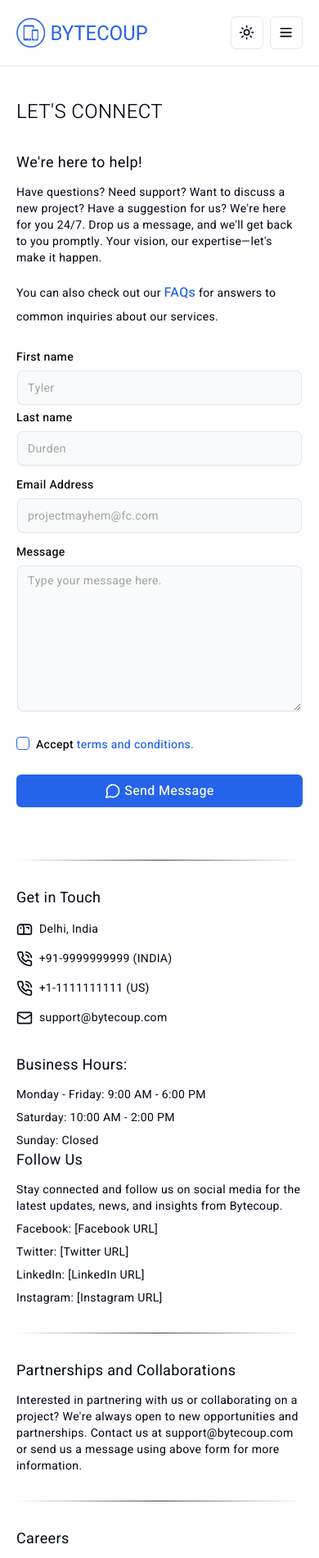
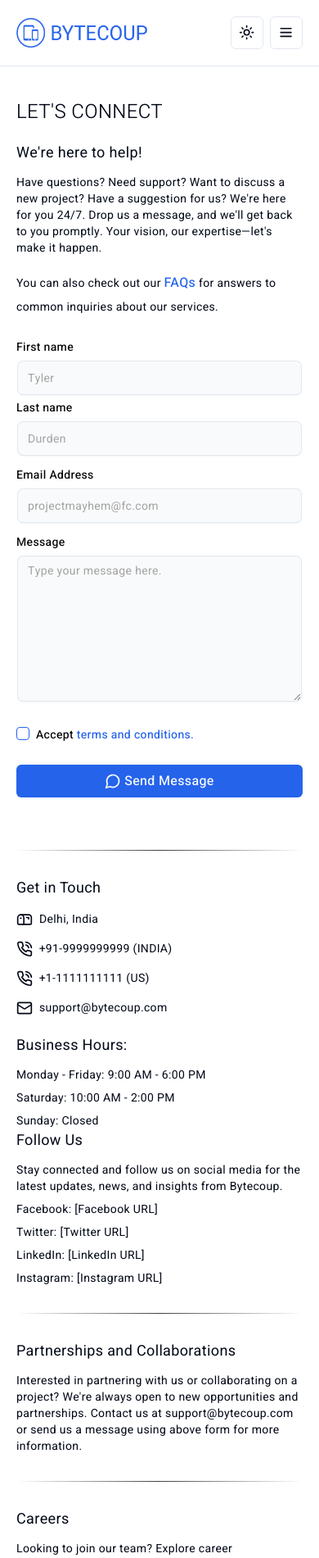
Before and after one commit to mabhi1/bytecoup, a Next.js app: page /contact in a window 390 px wide. Shown: the top 1901 px of the page at 82% size. Built offline with nearby package versions, Linux system fonts and the light colour scheme.

Commit message:
fix: contact page margin

```diff
--- a/app/contact/page.tsx
+++ b/app/contact/page.tsx
@@ -8,7 +8,7 @@ export default function ContactUs() {
   return (
     <MotionDiv direction="btot" className="py-10 md:py-16">
       <div className="text-2xl md:text-3xl font-light uppercase">Let&apos;s Connect</div>
-      <div className="text-lg md:text-xl md:font-light mt-8">We&apos;re here to help!</div>
+      <div className="text-lg md:text-xl md:font-light mt-5 md:mt-8">We&apos;re here to help!</div>
       <p className="mt-3">
         Have questions? Need support? Want to discuss a new project? Have a suggestion for us? We&apos;re here for you
         24/7. Drop us a message, and we&apos;ll get back to you promptly. Your vision, our expertise—let&apos;s make it
@@ -23,7 +23,7 @@ export default function ContactUs() {
       </p>
       <ContactForm />
       <div className="bg-gradient-to-r from-transparent via-neutral-700 to-transparent my-8 h-[1px] w-full" />
-      <div className="mt-8 grid grid-cols-1 md:grid-cols-2">
+      <div className="mt-5 md:mt-8 grid grid-cols-1 md:grid-cols-2">
         <div>
           <div className="text-lg md:text-xl md:font-light">Get in Touch</div>
           <p className="mt-3 flex gap-2 items-center">
@@ -38,7 +38,7 @@ export default function ContactUs() {
           <p className="mt-3 flex gap-2 items-center">
             <MailIcon className="w-5" /> <span>support@bytecoup.com</span>
           </p>
-          <div className="text-lg md:text-xl md:font-light mt-8">Business Hours:</div>
+          <div className="text-lg md:text-xl md:font-light mt-5 md:mt-8">Business Hours:</div>
           <p className="mt-3 flex gap-2 flex-col">
             <span>Monday - Friday: 9:00 AM - 6:00 PM</span>
             <span>Saturday: 10:00 AM - 2:00 PM</span>
@@ -57,13 +57,13 @@ export default function ContactUs() {
         </div>
       </div>
       <div className="bg-gradient-to-r from-transparent via-neutral-700 to-transparent my-8 h-[1px] w-full" />
-      <div className="text-lg md:text-xl md:font-light mt-8">Partnerships and Collaborations</div>
+      <div className="text-lg md:text-xl md:font-light mt-5 md:mt-8">Partnerships and Collaborations</div>
       <p className="mt-3">
         Interested in partnering with us or collaborating on a project? We&apos;re always open to new opportunities and
         partnerships. Contact us at support@bytecoup.com or send us a message using above form for more information.
       </p>
       <div className="bg-gradient-to-r from-transparent via-neutral-700 to-transparent my-8 h-[1px] w-full" />
-      <div className="text-lg md:text-xl md:font-light mt-8">Careers</div>
+      <div className="text-lg md:text-xl md:font-light mt-5 md:mt-8">Careers</div>
       <p className="mt-3">
         Looking to join our team? Explore career opportunities at bytecoup by visiting our Careers Page. We&apos;re
         always on the lookout for talented individuals to join our dynamic team.{" "}
--- a/components/layout/header/mobile-navigation.tsx
+++ b/components/layout/header/mobile-navigation.tsx
@@ -1,11 +1,10 @@
 "use client";
 
 import { Button } from "@/components/ui/button";
-import { Separator } from "@/components/ui/separator";
 import { Sheet, SheetContent, SheetHeader, SheetTitle, SheetTrigger, SheetClose } from "@/components/ui/sheet";
 import { links } from "@/lib/strings/navigation-links";
 import { cn } from "@/lib/utils";
-import { Home, Menu } from "lucide-react";
+import { Menu } from "lucide-react";
 import Link from "next/link";
 import { usePathname } from "next/navigation";
 
```
